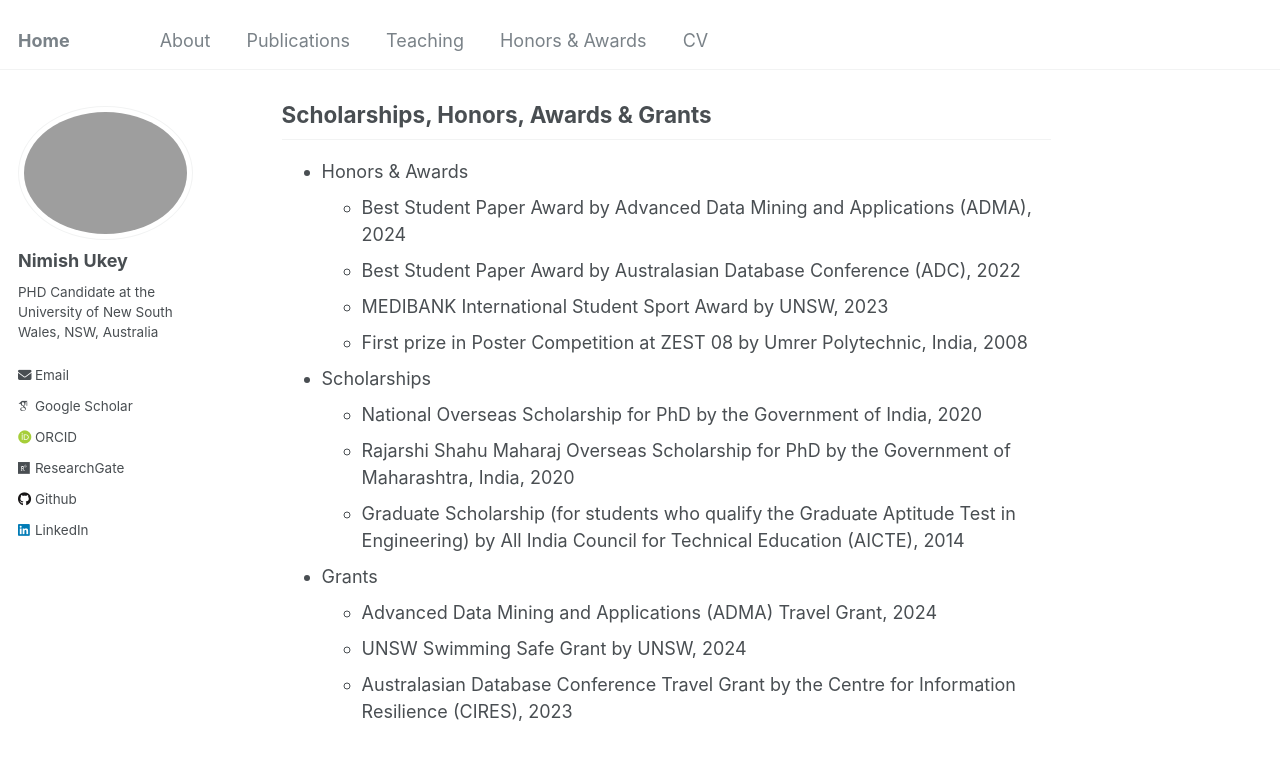
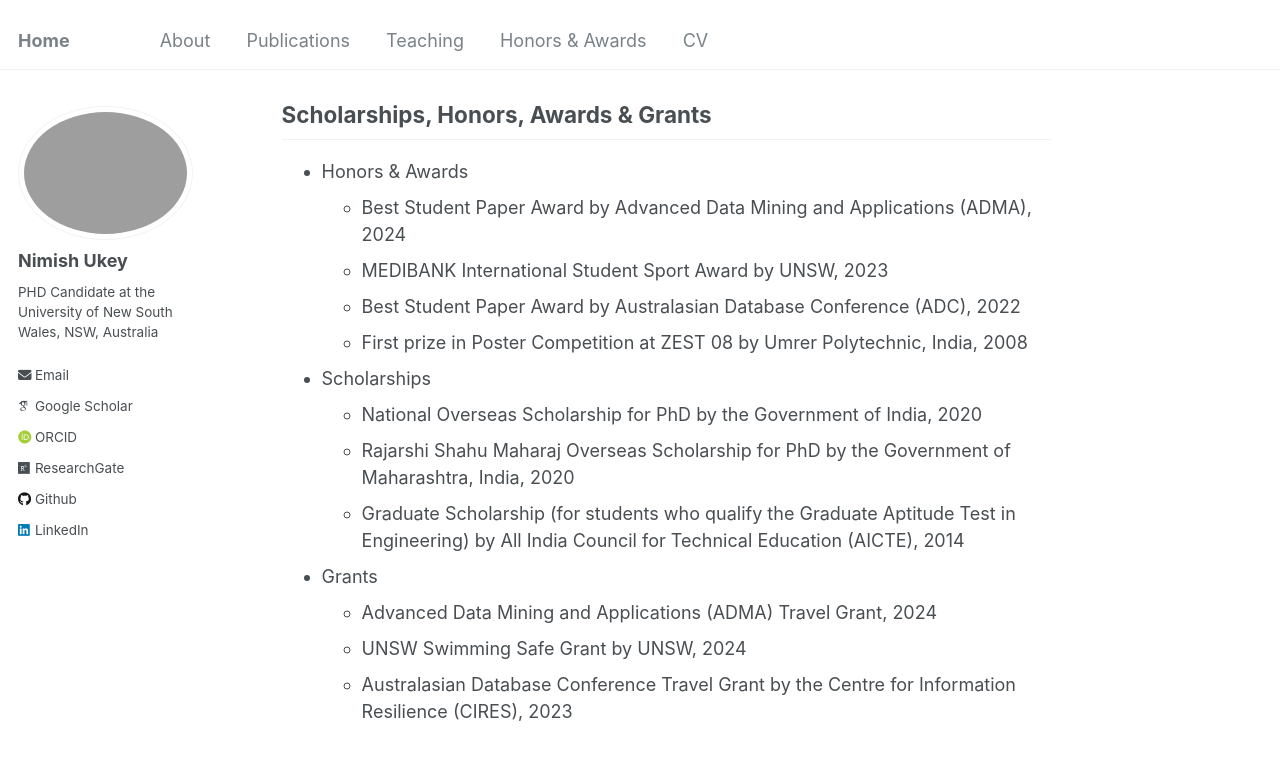
Before and after one commit to nimishukey/nimishukey.github.io, a Jekyll site: the page built from _pages/about.md, in a window 1280 px wide and 900 px high, scrolled down 1378 px. Shown: the top 760 px of the window. Built offline with Jekyll 4.4.1, drawn with Linux system fonts in a browser that asks for light colours; some web fonts are replaced.

```diff
--- a/_pages/about.md
+++ b/_pages/about.md
@@ -26,8 +26,8 @@ My complete articles are available on [Google Scholar](https://scholar.google.co
 <h2 id= "awards"> Scholarships, Honors, Awards & Grants </h2>
 - Honors & Awards
   - Best Student Paper Award by Advanced Data Mining and Applications (ADMA), 2024
+  - MEDIBANK International Student Sport Award by UNSW, 2023
   - Best Student Paper Award by Australasian Database Conference (ADC), 2022
-  - MEDIBANK International Student Sport Award by UNSW, 2023
   - First prize in Poster Competition at ZEST 08 by Umrer Polytechnic, India, 2008
 
 - Scholarships
```
